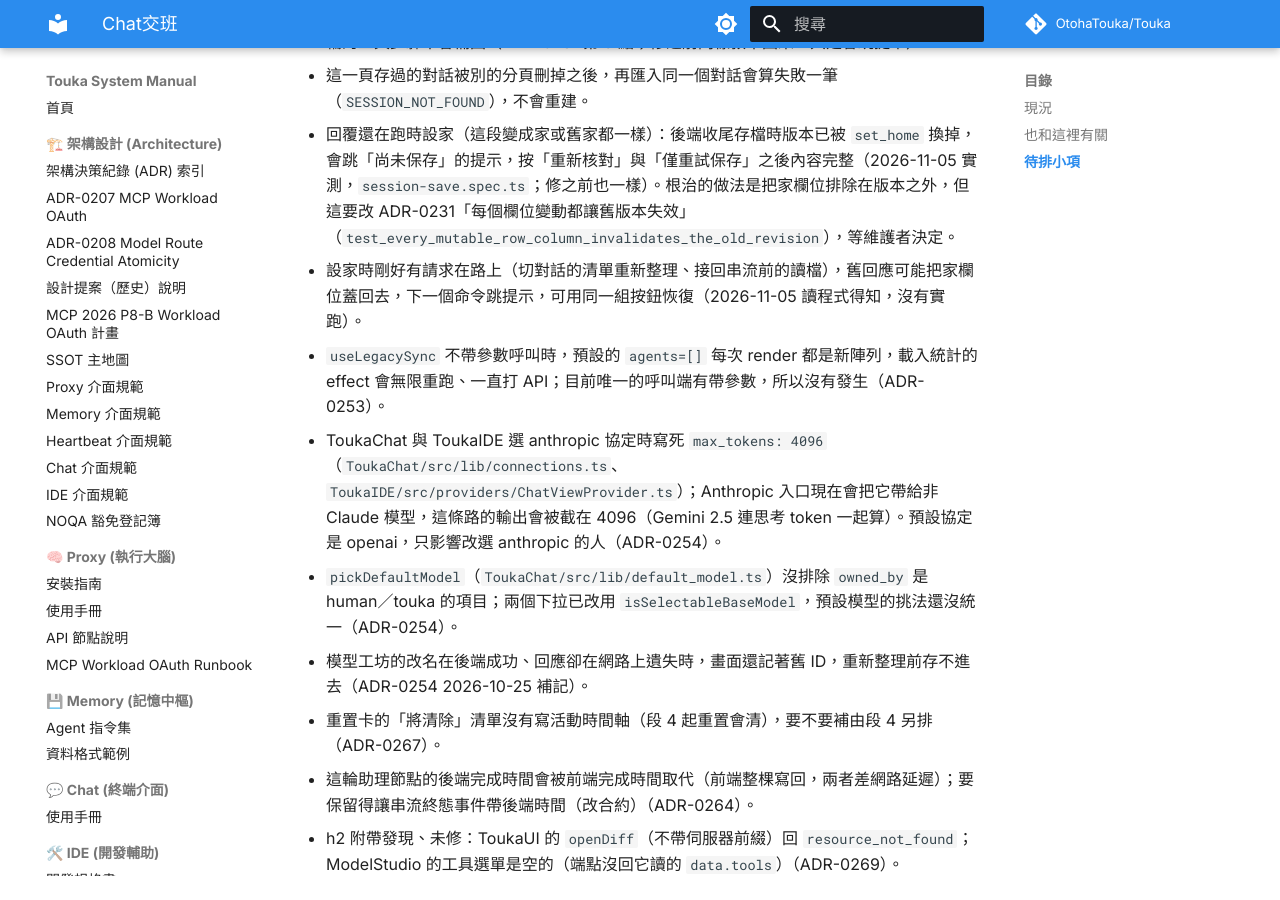
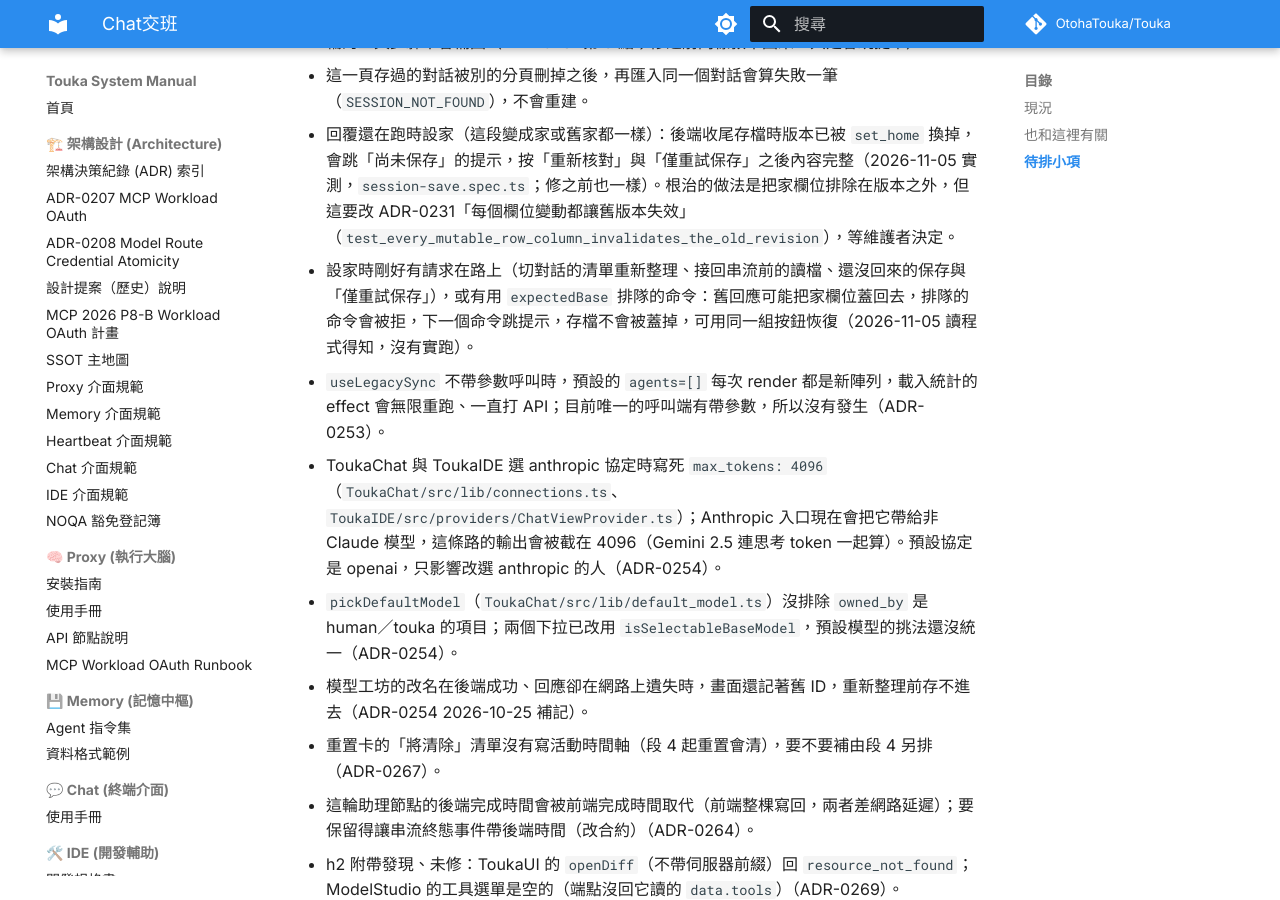
Before and after one commit to OtohaTouka/Touka, an MkDocs documentation site: the page built from docs/handover/chat.md, in a window 1280 px wide and 900 px high, scrolled down 1826 px. Built offline with MkDocs 1.6.1 and Material for MkDocs 9.7.7, drawn with Linux system fonts in a browser that asks for light colours; comment, search, counter and statistics services are not loaded.

Commit message:
docs(handover): list every in-flight case of the set-home race
Co-Authored-By: Claude Opus 5.5 <noreply@anthropic.com>

```diff
--- a/docs/handover/chat.md
+++ b/docs/handover/chat.md
@@ -39,7 +39,7 @@
 - 原頁還沒存完整內容就關掉，存檔又被自動剪裁或別的分頁推進時，重新整理不會重播，那一輪的工具步驟不會補回（ADR-0231 第 9 點；修之前同樣救不回來，只是會跳提示）。
 - 這一頁存過的對話被別的分頁刪掉之後，再匯入同一個對話會算失敗一筆（`SESSION_NOT_FOUND`），不會重建。
 - 回覆還在跑時設家（這段變成家或舊家都一樣）：後端收尾存檔時版本已被 `set_home` 換掉，會跳「尚未保存」的提示，按「重新核對」與「僅重試保存」之後內容完整（2026-11-05 實測，`session-save.spec.ts`；修之前也一樣）。根治的做法是把家欄位排除在版本之外，但這要改 ADR-0231「每個欄位變動都讓舊版本失效」（`test_every_mutable_row_column_invalidates_the_old_revision`），等維護者決定。
-- 設家時剛好有請求在路上（切對話的清單重新整理、接回串流前的讀檔），舊回應可能把家欄位蓋回去，下一個命令跳提示，可用同一組按鈕恢復（2026-11-05 讀程式得知，沒有實跑）。
+- 設家時剛好有請求在路上（切對話的清單重新整理、接回串流前的讀檔、還沒回來的保存與「僅重試保存」），或有用 `expectedBase` 排隊的命令：舊回應可能把家欄位蓋回去，排隊的命令會被拒，下一個命令跳提示，存檔不會被蓋掉，可用同一組按鈕恢復（2026-11-05 讀程式得知，沒有實跑）。
 
 - `useLegacySync` 不帶參數呼叫時，預設的 `agents=[]` 每次 render 都是新陣列，載入統計的 effect 會無限重跑、一直打 API；目前唯一的呼叫端有帶參數，所以沒有發生（ADR-0253）。
 - ToukaChat 與 ToukaIDE 選 anthropic 協定時寫死 `max_tokens: 4096`（`ToukaChat/src/lib/connections.ts`、`ToukaIDE/src/providers/ChatViewProvider.ts`）；Anthropic 入口現在會把它帶給非 Claude 模型，這條路的輸出會被截在 4096（Gemini 2.5 連思考 token 一起算）。預設協定是 openai，只影響改選 anthropic 的人（ADR-0254）。
```
